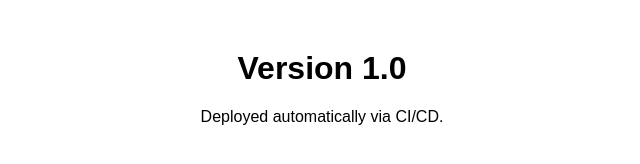
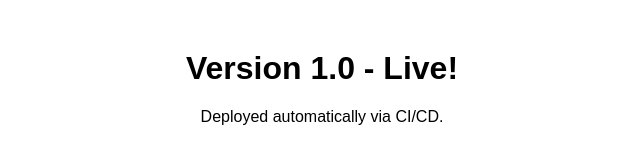
Before and after one commit to gayatrims/cicd-demo, a plain HTML site: page index.html in a window 1280 px wide. Shown: the whole page, without its empty margins (318-958 px from the left). Drawn offline with Linux system fonts and the light colour scheme.

Commit message:
Update header to indicate live version

```diff
--- a/index.html
+++ b/index.html
@@ -2,7 +2,7 @@
 <html>
 <head><title>CI/CD Demo</title></head>
 <body style="font-family: sans-serif; text-align: center; margin-top: 50px;">
-  <h1>Version 1.0</h1>
+  <h1>Version 1.0 - Live!</h1>
   <p>Deployed automatically via CI/CD.</p>
 </body>
 </html>
```
